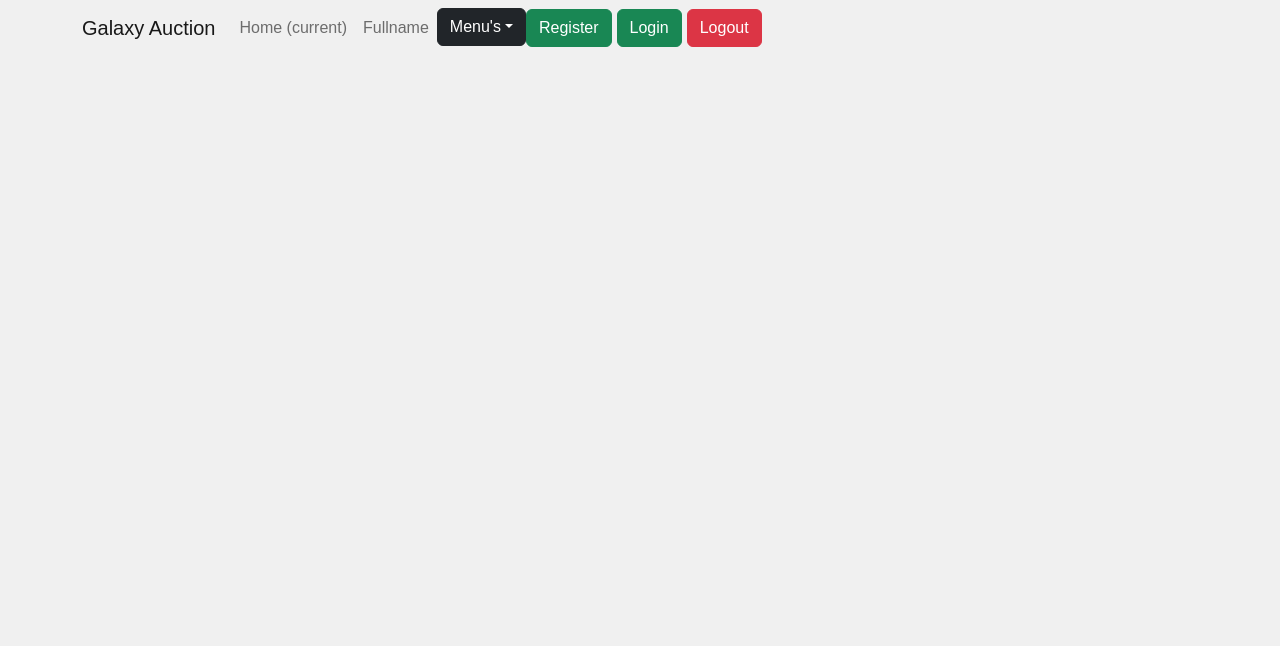
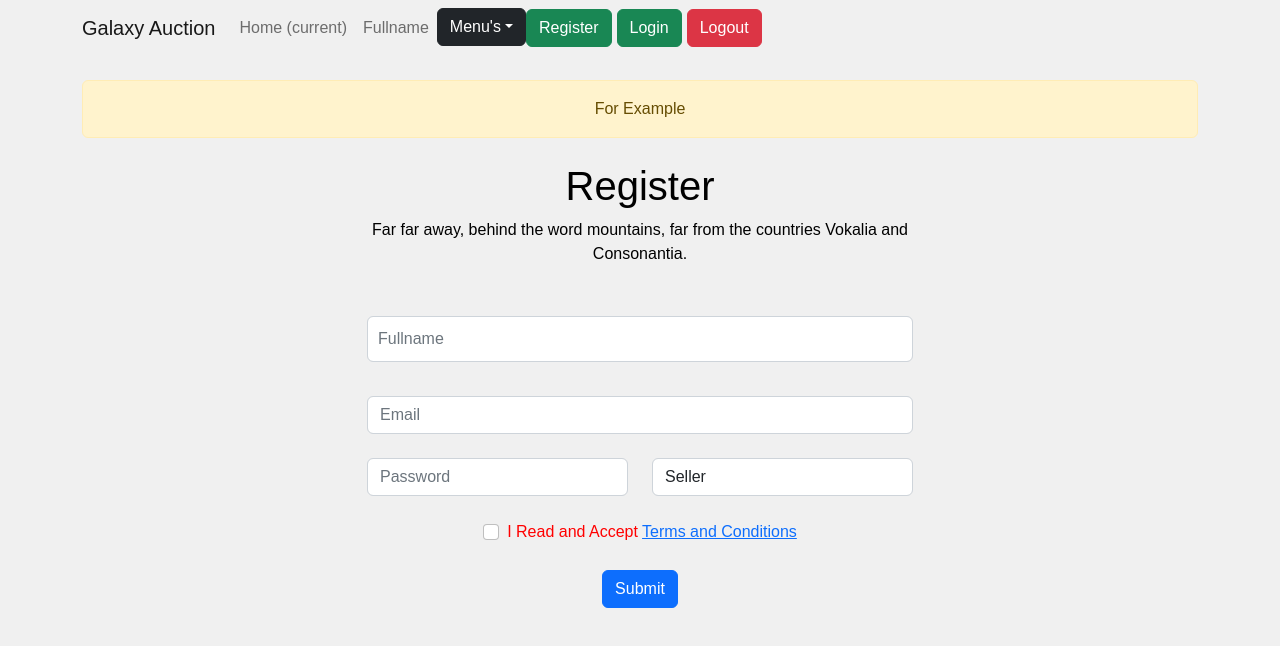
Before and after one commit to merveesratekcan/Galaxy_Auction_myclientapp, a React (Create React App) app: page /Register in a window 1280 px wide. Shown: the top 646 px of the page. Built offline with nearby package versions, Linux system fonts and the light colour scheme.

Commit message:
Account Register ts

```diff
--- /dev/null
+++ b/src/Api/accountApi.ts
@@ -0,0 +1,21 @@
+import { createApi, fetchBaseQuery } from "@reduxjs/toolkit/query/react";
+
+
+export const accountApi=createApi({
+    reducerPath:"accountApi",
+    baseQuery:fetchBaseQuery({baseUrl:"https://localhost:7214/api/User/"}),
+    endpoints:(builder)=>({
+        signUp:builder.mutation({
+            query:(userData)=>({
+                url:"Register",
+                method:"POST",
+                headers:{
+                    "Content-Type":"application/json",
+                },
+                body:userData
+            }),
+        })
+    })
+})
+
+export const {useSignUpMutation}=accountApi
--- a/src/Container/App.tsx
+++ b/src/Container/App.tsx
@@ -6,6 +6,7 @@ import { BrowserRouter, Route, Routes } from 'react-router-dom';
 import VehicleDetail from '../Pages/Vehicle/VehicleDetail';
 import { VehicleList } from '../Pages/Vehicle';
 import VehicleBase from '../Pages/Vehicle/VehicleBase';
+import Register from '../Pages/Account/Register';
 
 function App() {
     return (
@@ -17,6 +18,7 @@ function App() {
                 <Routes>
                     <Route path='Vehicle/VehicleId/:vehicleId' element={<VehicleDetail></VehicleDetail>}></Route>
                     <Route path='/' element={<VehicleBase></VehicleBase>}></Route>
+                    <Route path='Register' element={<Register></Register>}></Route>
                 </Routes>
             </div>
         </div>
--- /dev/null
+++ b/src/Interfaces/enums/SD_ROLES.ts
@@ -0,0 +1,7 @@
+export enum SD_ROLES {
+
+    NormalUser = "NormalUser",
+    Seller = "Seller",
+    Administrator = "Administrator"
+
+}
--- /dev/null
+++ b/src/Pages/Account/Register.tsx
@@ -0,0 +1,84 @@
+import React, { useState } from 'react'
+import { useSignUpMutation } from '../../Api/accountApi'
+//css
+import './Styles/Register.css'
+import { SD_ROLES } from '../../Interfaces/enums/SD_ROLES';
+
+function Register() {
+
+   const [useData,setUserDataState]=useState({
+    username:"",
+    fullname:"",
+    password:"",
+    type:""
+   });
+
+
+   const handleRegistrationSubmit=()=>{
+
+   }
+
+
+
+   return (
+     <section>
+    <div className="container">
+
+      <div className="alert alert-warning text-center my-4">
+        For Example
+      </div>
+
+      <div className="row justify-content-center">
+        <div className="col-12 col-md-8 col-lg-8 col-xl-6">
+          <div className="row">
+            <div className="col text-center">
+              <h1>Register</h1>
+              <p className="text-h3">Far far away, behind the word mountains, far from the countries Vokalia and Consonantia. </p>
+            </div>
+          </div>
+          <div className="row align-items-center">
+            <div className="col mt-4">
+              <input type="text" className="form-control" placeholder="Fullname" onChange={(e)=>
+                setUserDataState((prevState) => ({ ...prevState, fullname: e.target.value }))}/>
+            </div>
+          </div>
+          <div className="row align-items-center mt-4">
+            <div className="col">
+              <input type="email" className="form-control" placeholder="Email" onChange={(e)=>
+                setUserDataState((prevState) => ({ ...prevState, username: e.target.value }))}/>
+            </div>
+          </div>
+          <div className="row align-items-center mt-4">
+            <div className="col">
+              <input type="password" className="form-control" placeholder="Password" onChange={(e)=>
+                setUserDataState((prevState) => ({ ...prevState, password: e.target.value }))}/>
+            </div>
+            <div className="col">
+              <select className='form-control'  onChange={(e)=>
+                setUserDataState((prevState) => ({ ...prevState, type: e.target.value }))} aria-placeholder='Select Role'>
+
+                <option value={SD_ROLES.Seller}>Seller</option>
+                <option value={SD_ROLES.NormalUser}>Normally</option>
+              </select>
+            </div>
+          </div>
+          <div className="row justify-content-start mt-4">
+            <div className="col">
+              <div className="form-check">
+                <label className="form-check-label">
+                  <input type="checkbox" className="form-check-input"/>
+                  I Read and Accept <a href="https://www.froala.com">Terms and Conditions</a>
+                </label>
+              </div>
+
+              <button className="btn btn-primary mt-4">Submit</button>
+            </div>
+          </div>
+        </div>
+      </div>
+    </div>
+  </section>
+  )
+}
+
+export default Register
--- a/src/Pages/Vehicle/Styles/Banner.css
+++ b/src/Pages/Vehicle/Styles/Banner.css
@@ -1,6 +1,6 @@
 .custom-banner {
     background: linear-gradient(to right, #2c536499, #203a4399, #0f202799),
-      url("/src/Images/mercedes_maybach.jpg") center;
+      url("/src/Images/2022-mercedes-maybach.jpg") center;
     background-size: cover;
     width: 100%;
     height: 50vh;
--- a/src/Pages/Vehicle/Styles/VehicleList.css
+++ b/src/Pages/Vehicle/Styles/VehicleList.css
@@ -1,3 +1,17 @@
+/* Sayfa düzeni için grid container */
+.page-center {
+  display: grid;
+  grid-template-columns: repeat(auto-fit, minmax(300px, 1fr)); /* Dinamik sütunlar */
+  gap: 20px; /* Kartlar arasındaki boşluk */
+  justify-content: center;
+  align-items: start;
+  padding: 20px;
+  background-color: #f4f4f9;
+  box-sizing: border-box;
+  min-height: 100vh; /* Sayfanın tamamını kapla */
+}
+
+/* Kart tasarımı */
 .auction-card {
   position: relative;
   border: 1px solid #e0e0e0;
@@ -5,11 +19,9 @@
   box-shadow: 0 6px 12px rgba(0, 0, 0, 0.1);
   display: flex;
   flex-direction: column;
-  max-width: 620px;
   max-height: 600px;
-  margin: 20px;
   padding: 20px;
-  background-color: #f9f9f9;
+  background-color: #f4f4f9;
   color: #333;
   transition: transform 0.3s ease, box-shadow 0.3s ease;
 }
@@ -19,6 +31,7 @@
   box-shadow: 0 10px 20px rgba(0, 0, 0, 0.2);
 }
 
+/* Kart içeriği */
 .card-image img {
   max-width: 100%;
   max-height: 275px;
@@ -46,6 +59,7 @@
   line-height: 1.6;
 }
 
+/* Kart aksiyon düğmesi */
 .card-action button {
   background-color: #007bff;
   color: #fff;
@@ -64,13 +78,3 @@
   transform: translateY(-3px);
   box-shadow: 0 6px 12px rgba(0, 0, 0, 0.2);
 }
-
-.page-center {
-  display: flex;
-  justify-content: center;
-  align-items: center;
-  height: 100vh;
-  background-color: #f4f4f9;
-  padding: 20px;
-  box-sizing: border-box;
-}
--- a/src/Pages/Vehicle/VehicleList.tsx
+++ b/src/Pages/Vehicle/VehicleList.tsx
@@ -13,11 +13,11 @@ interface VehicleListProps {
 const VehicleList: React.FC<VehicleListProps> = ({ vehicles }) => {
     return (
         <>
-
+        <Banner></Banner>
             {vehicles.map((vehicle, index) => (
 
                 <div className='container' key={index}>
-                    {/* <Banner></Banner> */}
+
                 <div key={index} className="auction-card text-center">
                     <div className="card-image text-center">
                         <img
--- a/src/Storage/store.ts
+++ b/src/Storage/store.ts
@@ -1,15 +1,17 @@
 import { configureStore } from "@reduxjs/toolkit";
 import { vehicleReducer, vehicleSlice } from "./Redux/vehicleSlice";
 import vehicleApi from "../Api/vehicleApi";
+import { accountApi } from "../Api/accountApi";
 
 const store = configureStore({
     reducer: {
         vehicleStore:vehicleReducer,
 
         [vehicleApi.reducerPath]: vehicleApi.reducer,
+        [accountApi.reducerPath]: accountApi.reducer,
     },
     middleware: (getDefaultMiddleware) =>
-        getDefaultMiddleware().concat(vehicleApi.middleware),
+        getDefaultMiddleware().concat(vehicleApi.middleware, accountApi.middleware),
 
 });
 
```
Also changed, not shown: src/Images/2022-mercedes-maybach.jpg (added), src/Pages/Account/Styles/Register.css (added).
